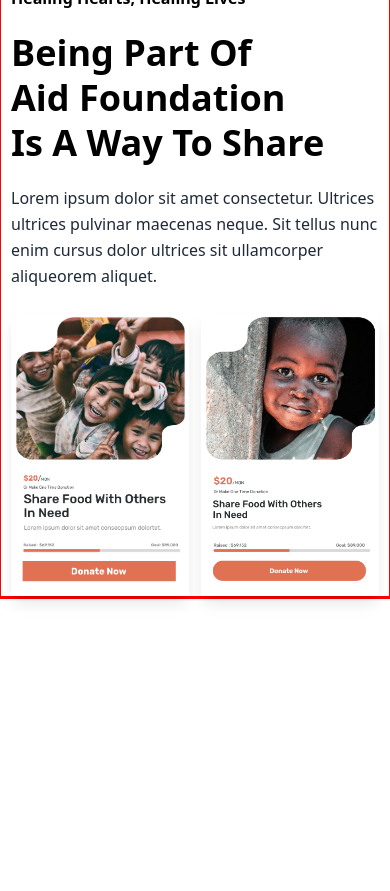
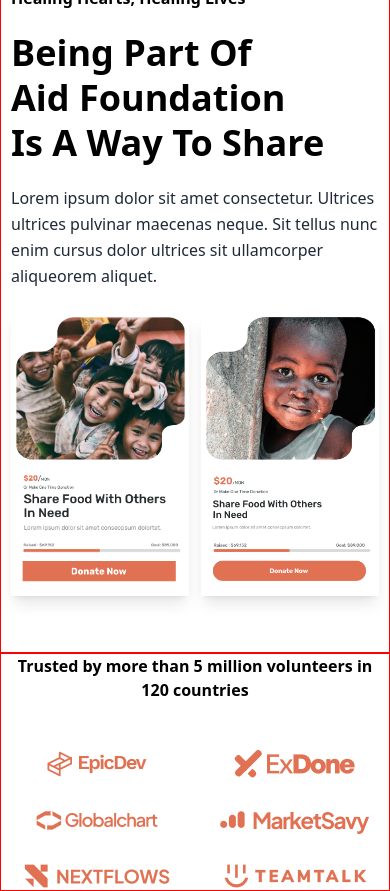
Before and after one commit to hasiburrahmanbiplab/helping-hand, a plain HTML site: page index.html in a window 390 px wide. Shown: the part 71-962 px from the top of the page. Before the commit the page ends 844 px from the top, so only its background shows below. Drawn offline with nearby package versions, Linux system fonts and the light colour scheme.

Commit message:
volunteer part responsived

```diff
--- a/index.html
+++ b/index.html
@@ -38,7 +38,7 @@
                     <img src="image/next.png" class="size-4 text-white" alt="">
                 </div>
             </div>
-            <div class="banner grid grid-cols-1 items-center gap-y-6 lg:grid-cols-2 mt-14">
+            <div class="banner grid grid-cols-1 items-center gap-y-6 lg:grid-cols-2 my-14">
                 <div class="banner-text">
                     <span class="text-base font-sarif font-semibold text-black">Healing Hearts, Healing Lives</span>
                     <h1 class="text-4xl sm:text-5xl lg:text-6xl font-sarif font-bold !leading-tight text-black py-5">Being Part Of <span class="block">Aid Foundation</span> Is A Way To Share</h1>
@@ -58,7 +58,19 @@
     <!-- volunteer part start -->
      <section id="volunteer">
         <div class="container">
-
+           <div class="volunteer-container flex flex-col gap-y-12">
+            <div class="volunteer-text">
+                <p class="text-center text-base font-sarif font-semibold text-black">Trusted by more than 5 million volunteers in 120 countries</p>
+            </div>
+            <div class="volunteer-logo grid grid-cols-2 sm:grid-cols-3 lg:grid-cols-6 gap-7">
+                <img src="image/v-1.png" class="justify-self-center" alt="company-logo">
+                <img src="image/v-2.png" class="justify-self-center" alt="company-logo">
+                <img src="image/v-3.png" class="justify-self-center" alt="company-logo">
+                <img src="image/v-4.png" class="justify-self-center" alt="company-logo">
+                <img src="image/v-5.png" class="justify-self-center" alt="company-logo">
+                <img src="image/v-6.png" class="justify-self-center" alt="company-logo">
+            </div>
+           </div>
         </div>
      </section>
     <!-- volunteer part end -->
```
Also changed, not shown: image/menu.png.
